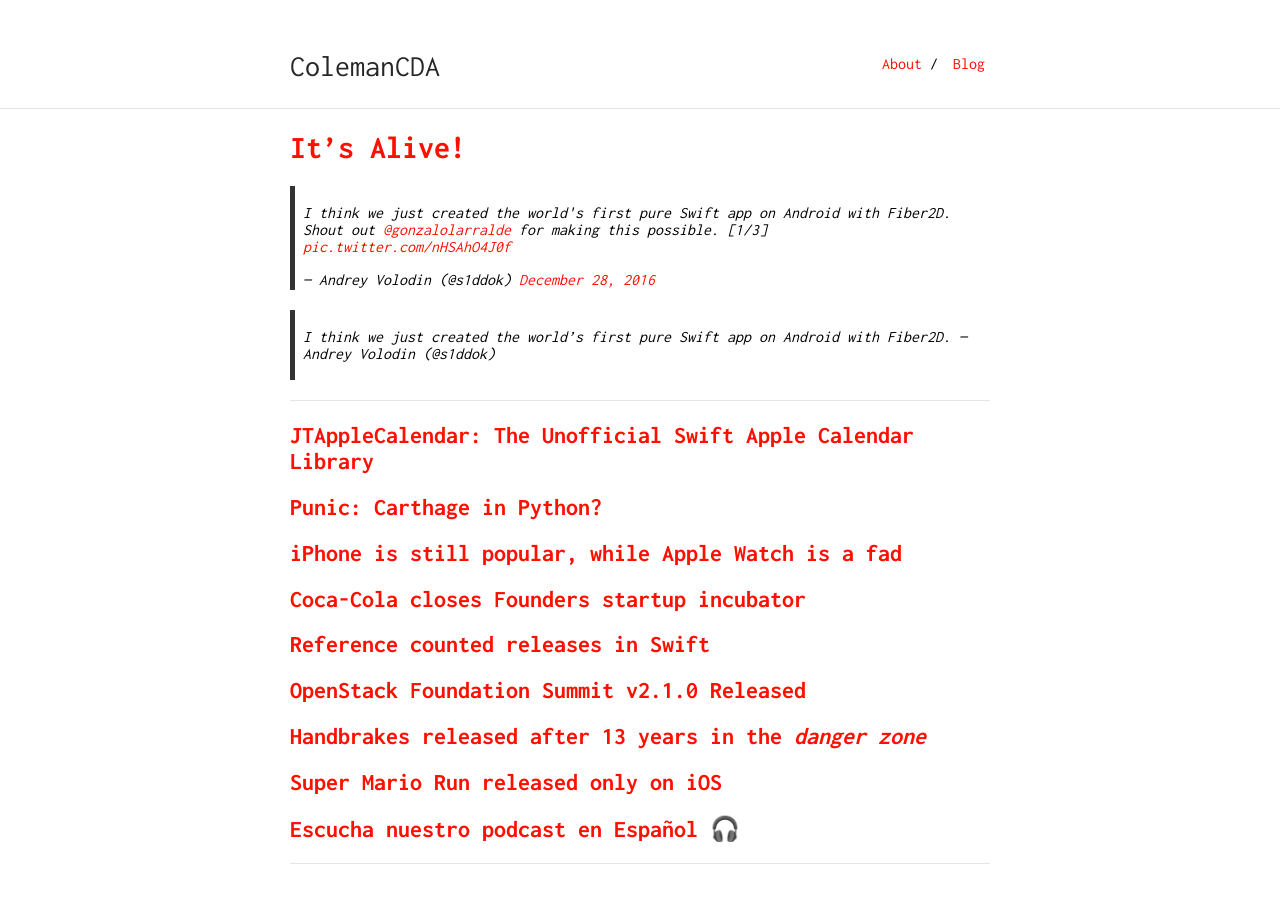
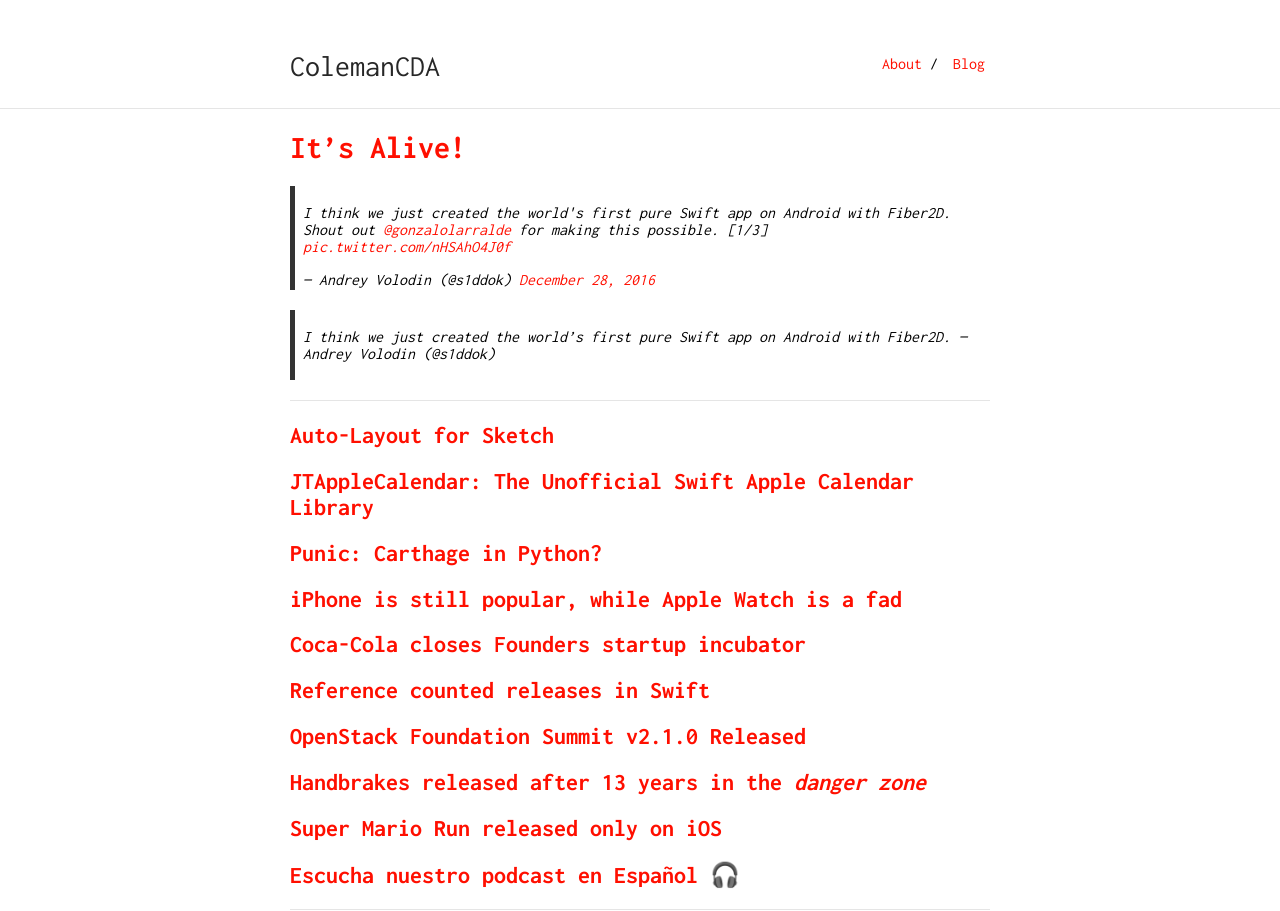
Before and after one commit to colemancda/colemancda.github.io, a Jekyll site: the page built from index.md, in a window 1280 px wide. Built offline with Jekyll 4.4.1, drawn with Linux system fonts in a browser that asks for light colours; comment, search, counter and statistics services are not loaded; our own code applies the rules of GitHub Pages for plain Markdown files.

Commit message:
update index

```diff
--- a/index.md
+++ b/index.md
@@ -9,6 +9,8 @@ layout: default
 > I think we just created the world's first pure Swift app on Android with Fiber2D. — Andrey Volodin (@s1ddok)
 
 ---
+
+## [Auto-Layout for Sketch](https://medium.com/sketch-app-sources/introducing-auto-layout-for-sketch-24e7b5d068f9#.65wr6hfs9)
 
 ## [JTAppleCalendar: The Unofficial Swift Apple Calendar Library](https://github.com/patchthecode/JTAppleCalendar)
 
```
